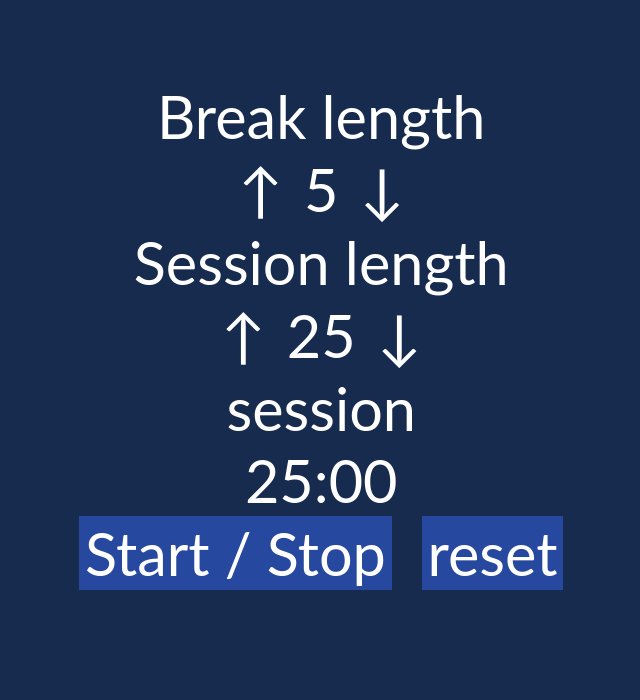
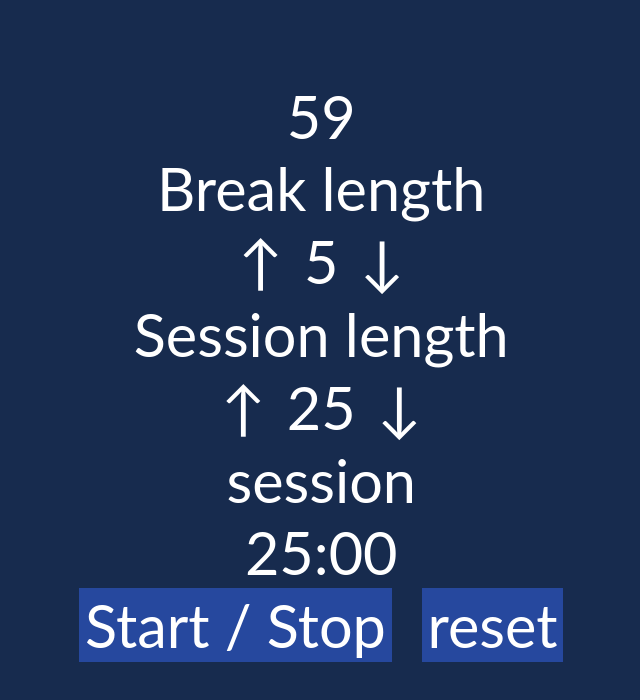
Before and after one commit to Perelyn-sama/fcc-timer, a React (Create React App) app: page / in a window 1280 px wide. Shown: the top 700 px of the page, without its empty margins (49-689 px from the left). Built offline with nearby package versions, Linux system fonts and the light colour scheme.

Commit message:
1 file modified

```diff
--- a/src/App.js
+++ b/src/App.js
@@ -4,30 +4,25 @@ import "./style.css";
 export default function App() {
   let [breakLength, setbreakLength] = useState(5);
   let [sessionLength, setsessionLength] = useState(25);
+  let [min, setMin] = useState(sessionLength);
+  let [sec, setSec] = useState(0);
+  let [time, setTime] = useState(min * 60);
 
   const startStop = () => {
-    setInterval(updateCountdown, 1000);
+    const timer = setInterval(countdown, 1000);
+    console.log(countdown(), "button");
+    return () => clearInterval(countdown);
   };
 
-  // const startingMinutes = sessionLength;
-  // let time = startingMinutes * 60;
-
-  const timeLeft = document.getElementById("time-left");
-  useEffect(() => {
-    console.log(timeLeft);
-  });
-
-  function updateCountdown() {
-    const minutes = Math.floor(time / 60);
-    let seconds = time % 60;
-
-    seconds = seconds < 10 ? "0" + seconds : seconds;
-
-    // timeLeft.innerHTML = `${minutes} ${seconds}`;
-    console.log(`${minutes} ${seconds}`);
-    time--;
-  }
-  console.log(timeLeft == null ? timeLeft : timeLeft.innerHTML.split(":")[0]);
+  const countdown = () => {
+    if (time >= 0) {
+      let timeLeft = time % 60;
+      time--;
+      console.log(timeLeft);
+      return timeLeft;
+    }
+  };
+  console.log(countdown(), "bottom one");
 
   const breakIncrement = () => setbreakLength(breakLength + 1);
 
@@ -46,6 +41,7 @@ export default function App() {
 
   return (
     <div className="App">
+      <div> {countdown()} </div>
       <div id="break-label"> Break length </div>
       <button
         onClick={breakIncrement}
```
